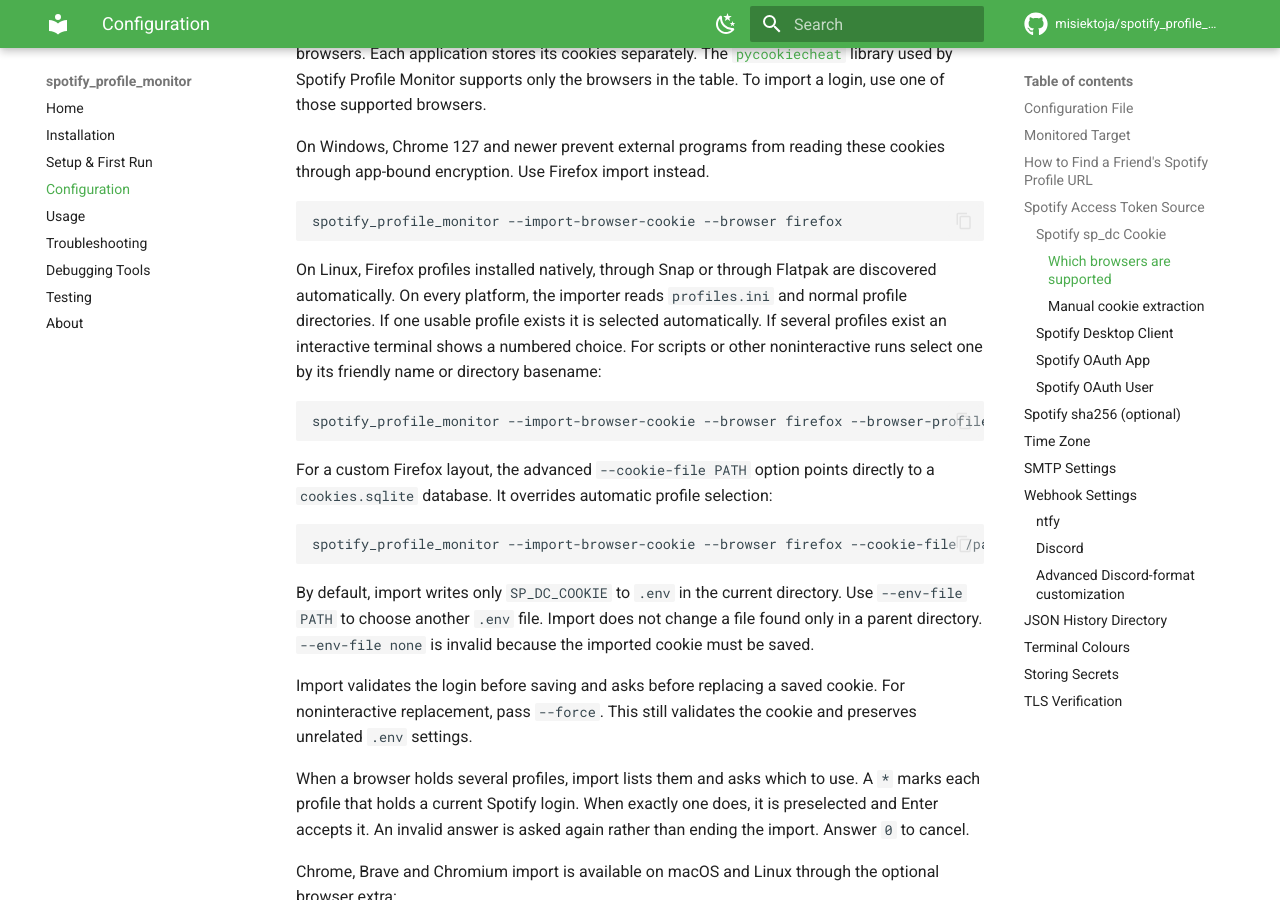
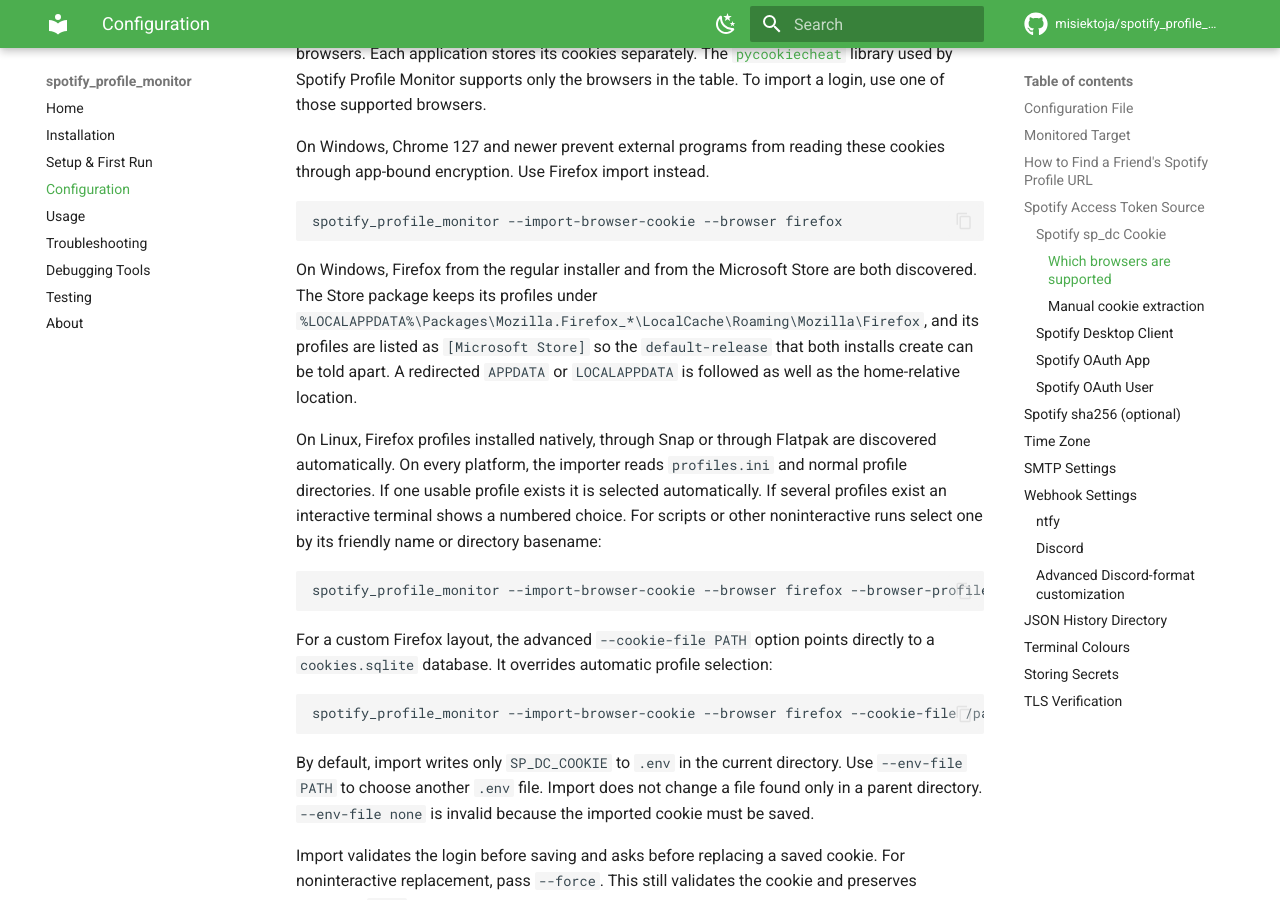
Before and after one commit to misiektoja/spotify_profile_monitor, an MkDocs documentation site: the page built from docs/configuration.md, in a window 1280 px wide and 900 px high, scrolled down 4876 px. Built offline with MkDocs 1.6.1 and Material for MkDocs 9.7.7, drawn with Linux system fonts in a browser that asks for light colours; comment, search, counter and statistics services are not loaded.

Commit message:
docs(configuration): describe Microsoft Store Firefox discovery on Windows

````diff
--- a/docs/configuration.md
+++ b/docs/configuration.md
@@ -165,6 +165,8 @@
 ```sh
 spotify_profile_monitor --import-browser-cookie --browser firefox
 ```
+
+On Windows, Firefox from the regular installer and from the Microsoft Store are both discovered. The Store package keeps its profiles under `%LOCALAPPDATA%\Packages\Mozilla.Firefox_*\LocalCache\Roaming\Mozilla\Firefox`, and its profiles are listed as `[Microsoft Store]` so the `default-release` that both installs create can be told apart. A redirected `APPDATA` or `LOCALAPPDATA` is followed as well as the home-relative location.
 
 On Linux, Firefox profiles installed natively, through Snap or through Flatpak are discovered automatically. On every platform, the importer reads `profiles.ini` and normal profile directories. If one usable profile exists it is selected automatically. If several profiles exist an interactive terminal shows a numbered choice. For scripts or other noninteractive runs select one by its friendly name or directory basename:
 
````
